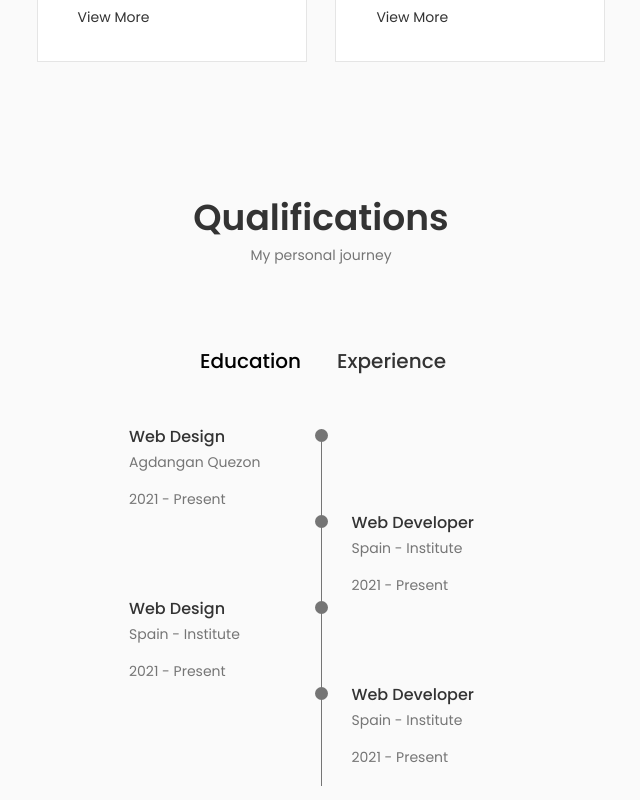
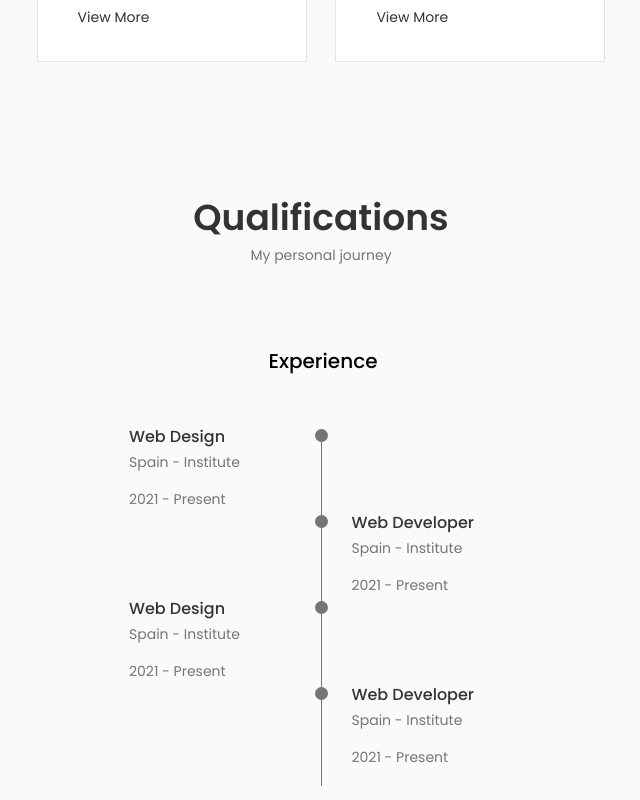
Before and after one commit to Awtsuuu13/venson-estrope, a React app: page / in a window 1280 px wide. Shown: the part 2493-3293 px from the top of the page, without its empty margins (319-959 px from the left). Built offline with nearby package versions, Linux system fonts and the light colour scheme; the HTML template or start-up script is replaced by a standard one.

Commit message:
Removing of Education Qualifications

```diff
--- a/src/components/qualifications/Qualifications.jsx
+++ b/src/components/qualifications/Qualifications.jsx
@@ -3,7 +3,7 @@ import './qualifications.css'
 
 function Qualifications() {
 
-    const [toggleState, setToggleState] = useState(1);
+    const [toggleState, setToggleState] = useState(2);
 
     const toggleTab = (index) => {
         setToggleState(index);
@@ -16,11 +16,11 @@ function Qualifications() {
 
             <div className="qualification__container container">
                 <div className="qualification__tabs">
-                    <div className={toggleState === 1 ? "qualification__button qualification__active button--flex" : "qualification__button button--flex"}
+                    {/* <div className={toggleState === 1 ? "qualification__button qualification__active button--flex" : "qualification__button button--flex"}
                         onClick={() => toggleTab(1)}>
                         <i className="uil uil-graduation-cap qualification__icon"></i>
                         Education
-                    </div>
+                    </div> */}
 
                     <div className={toggleState === 2 ? "qualification__button qualification__active button--flex" : "qualification__button button--flex"}
                         onClick={() => toggleTab(2)}>
```
